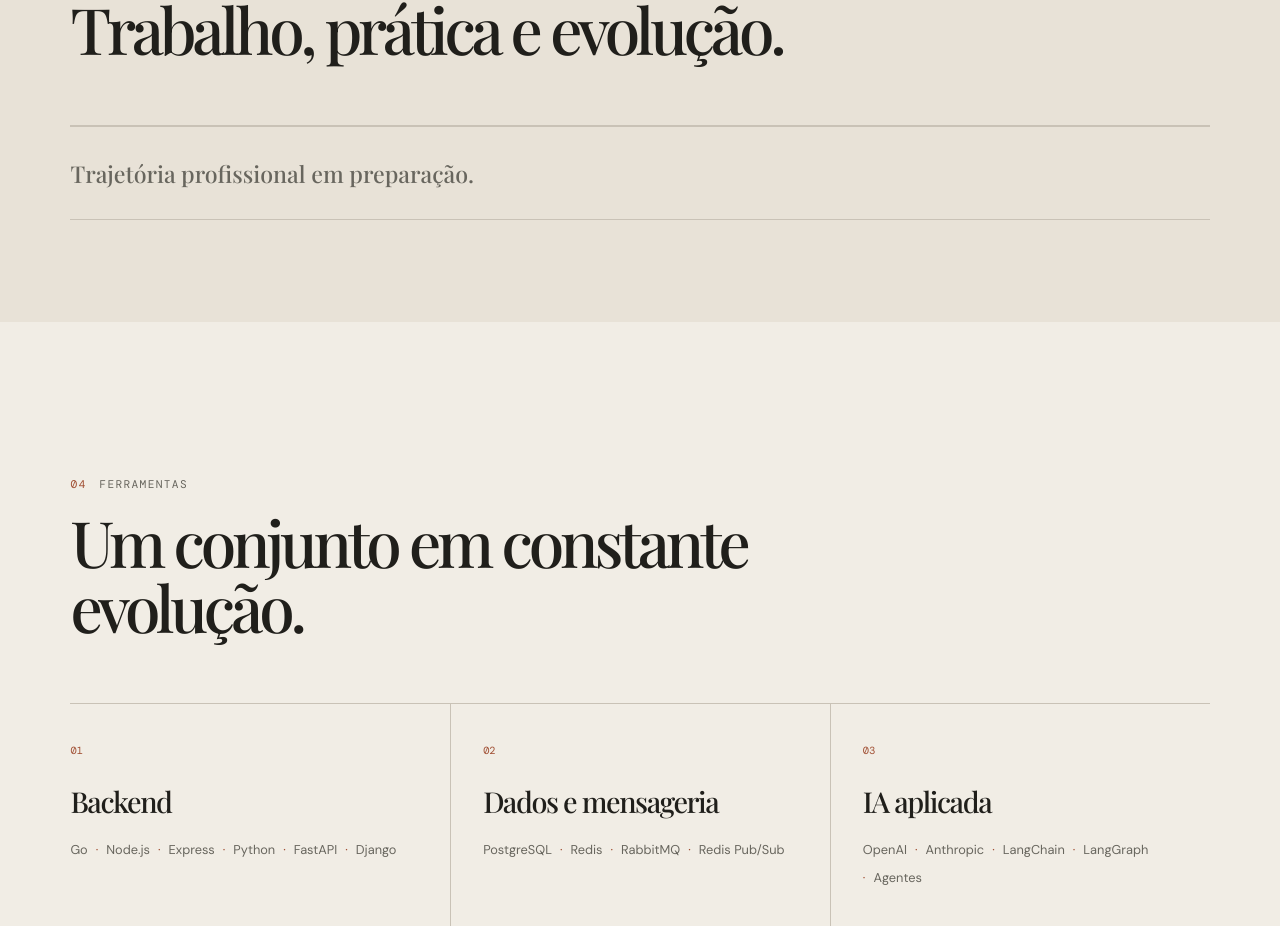
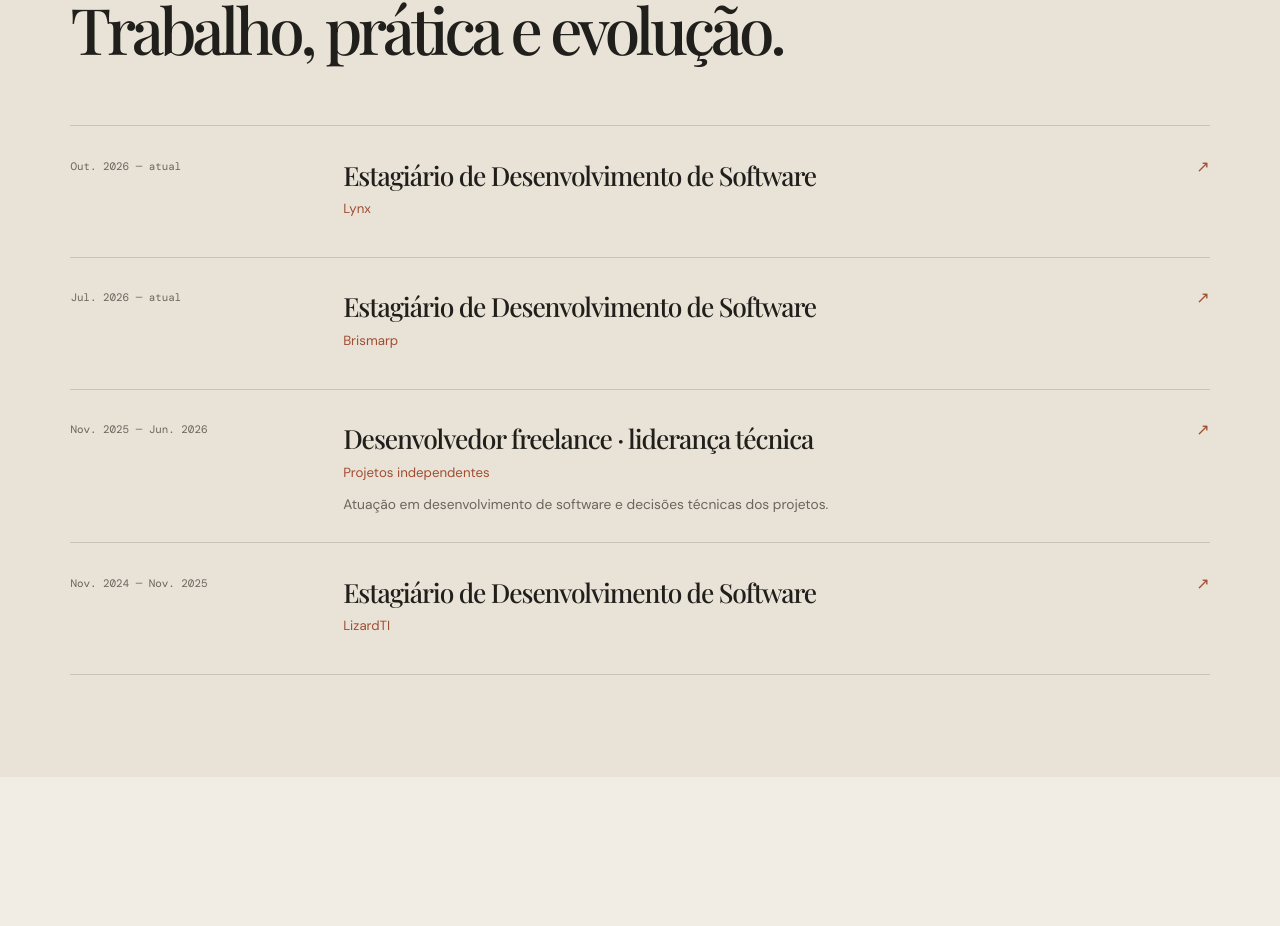
Before and after one commit to woragis/site, a Next.js app: page / in a window 1280 px wide. Shown: the part 3116-4042 px from the top of the page. Built offline with nearby package versions, Linux system fonts and the light colour scheme; no server answers; a web font is replaced by a local one.

Commit message:
feat(portfolio): adiciona histórico profissional

```diff
--- a/src/app/page.tsx
+++ b/src/app/page.tsx
@@ -42,7 +42,7 @@ export default function HomePage() {
 
       <section className="section experience-section" id="experiencia">
         <div className="page-shell"><SectionHeading index="03" label="Experiência" title="Trabalho, prática e evolução." />
-          <div className="experience-layout">{experience.length ? experience.map((item) => <article className="experience-item" key={item.period}><p className="experience-item__period">{item.period}</p><div><h3>{item.role}</h3><p className="experience-item__company">{item.company}</p><p className="experience-item__description">{item.description}</p></div><span className="experience-item__arrow" aria-hidden="true">↗</span></article>) : <p className="experience-pending">Trajetória profissional em preparação.</p>}</div>
+          <div className="experience-layout">{experience.length ? experience.map((item) => <article className="experience-item" key={item.period}><p className="experience-item__period">{item.period}</p><div><h3>{item.role}</h3><p className="experience-item__company">{item.company}</p>{item.description && <p className="experience-item__description">{item.description}</p>}</div><span className="experience-item__arrow" aria-hidden="true">↗</span></article>) : <p className="experience-pending">Trajetória profissional em preparação.</p>}</div>
         </div>
       </section>
 
--- a/src/content/site.ts
+++ b/src/content/site.ts
@@ -280,7 +280,29 @@ export const articles: Article[] = [
   },
 ];
 
-export const experience: { period: string; role: string; company: string; description: string }[] = [];
+export const experience: { period: string; role: string; company: string; description?: string }[] = [
+  {
+    period: "Out. 2026 — atual",
+    role: "Estagiário de Desenvolvimento de Software",
+    company: "Lynx",
+  },
+  {
+    period: "Jul. 2026 — atual",
+    role: "Estagiário de Desenvolvimento de Software",
+    company: "Brismarp",
+  },
+  {
+    period: "Nov. 2025 — Jun. 2026",
+    role: "Desenvolvedor freelance · liderança técnica",
+    company: "Projetos independentes",
+    description: "Atuação em desenvolvimento de software e decisões técnicas dos projetos.",
+  },
+  {
+    period: "Nov. 2024 — Nov. 2025",
+    role: "Estagiário de Desenvolvimento de Software",
+    company: "LizardTI",
+  },
+];
 
 export const skills = [
   { label: "Backend", items: ["Go", "Node.js", "Express", "Python", "FastAPI", "Django"] },
```
